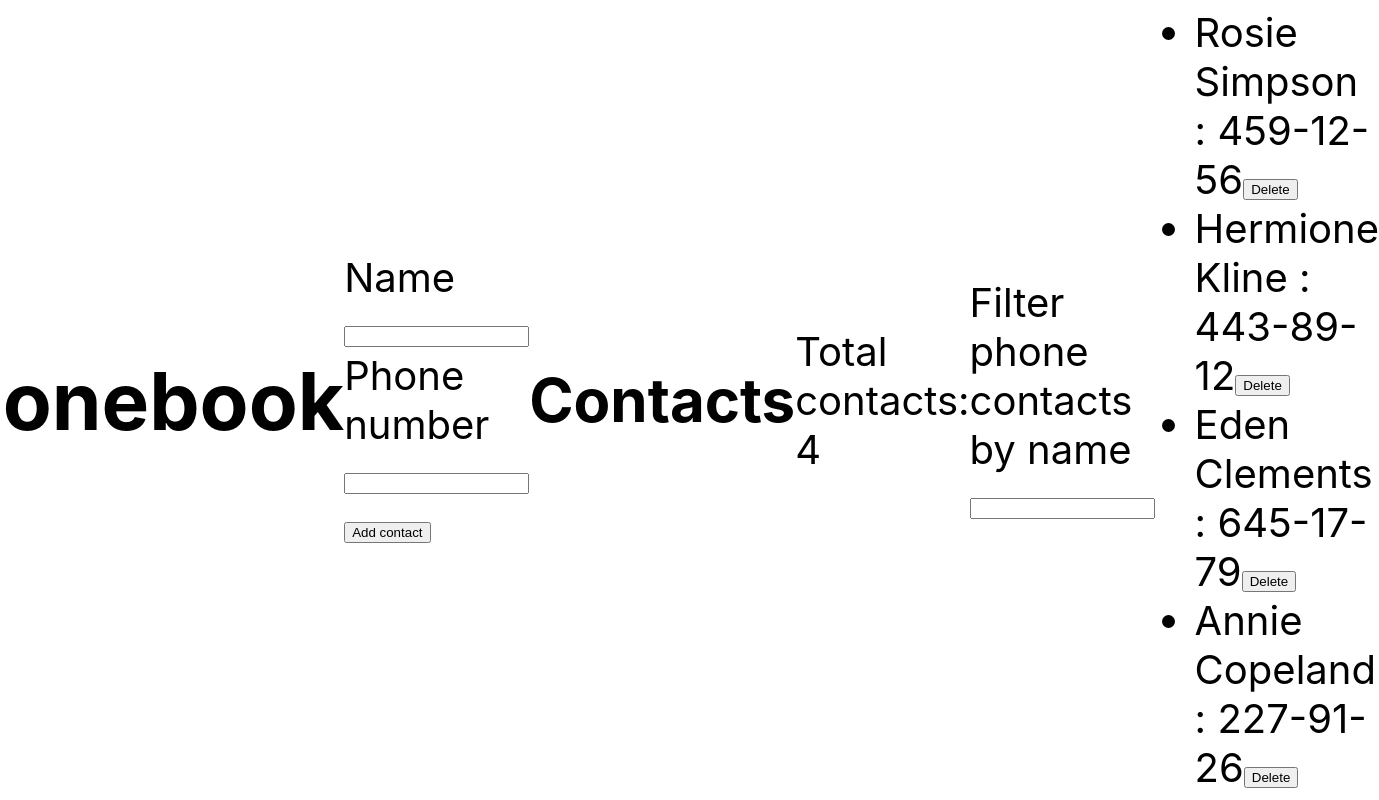
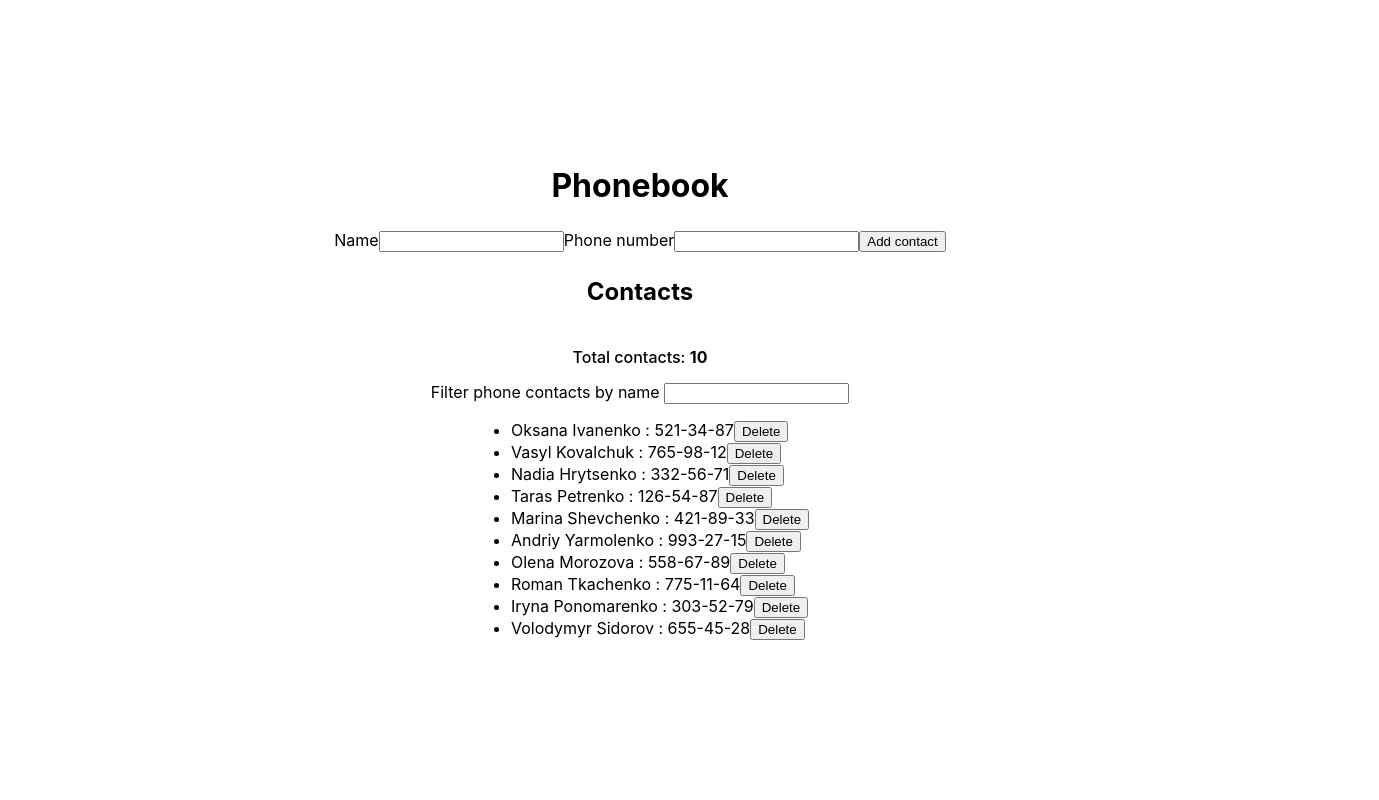
Before and after one commit to Oleksii-Melnyk-1993/goit-react-hw-02-phonebook, a React (Create React App) app: page / in a window 1280 px wide. Shown: the whole page, 1379 px wide, since content can reach past the window. Built offline with nearby package versions, Linux system fonts and the light colour scheme.

Commit message:
adding css

```diff
--- a/src/components/App.jsx
+++ b/src/components/App.jsx
@@ -1,5 +1,6 @@
 import { Component } from 'react';
 import { nanoid } from 'nanoid';
+import css from './App.module.css';
 
 import { ContactForm } from './ContactForm/ContactForm';
 import { ContactList } from './ContactList/ContactList';
@@ -8,10 +9,16 @@ import { Filter } from './Filter/Filter';
 export class App extends Component {
   state = {
     contacts: [
-      { id: 'id-1', name: 'Rosie Simpson', number: '459-12-56' },
-      { id: 'id-2', name: 'Hermione Kline', number: '443-89-12' },
-      { id: 'id-3', name: 'Eden Clements', number: '645-17-79' },
-      { id: 'id-4', name: 'Annie Copeland', number: '227-91-26' },
+      { id: 'id-1', name: 'Oksana Ivanenko', number: '521-34-87' },
+      { id: 'id-2', name: 'Vasyl Kovalchuk', number: '765-98-12' },
+      { id: 'id-3', name: 'Nadia Hrytsenko', number: '332-56-71' },
+      { id: 'id-4', name: 'Taras Petrenko', number: '126-54-87' },
+      { id: 'id-5', name: 'Marina Shevchenko', number: '421-89-33' },
+      { id: 'id-6', name: 'Andriy Yarmolenko', number: '993-27-15' },
+      { id: 'id-7', name: 'Olena Morozova', number: '558-67-89' },
+      { id: 'id-8', name: 'Roman Tkachenko', number: '775-11-64' },
+      { id: 'id-9', name: 'Iryna Ponomarenko', number: '303-52-79' },
+      { id: 'id-10', name: 'Volodymyr Sidorov', number: '655-45-28' },
     ],
     filter: '',
   };
@@ -61,16 +68,18 @@ export class App extends Component {
           height: '100vh',
           display: 'flex',
           justifyContent: 'center',
+          display: 'flex',
+          flexDirection: 'column',
           alignItems: 'center',
-          fontSize: 40,
           color: '#010101',
         }}
       >
-        <h1>Phonebook</h1>
+        <h1 className={css.title}>Phonebook</h1>
         <ContactForm onSubmit={this.formSubmitHandler} />
-        <h2>Contacts</h2>
-        <p>
-          Total contacts: <span>{this.state.contacts.length}</span>
+        <h2 className={css.subtitle}>Contacts</h2>
+        <p className={css.total}>
+          Total contacts:{' '}
+          <span className={css.total_count}>{this.state.contacts.length}</span>
         </p>
         <Filter value={this.state.filter} onChange={this.handleChangeFilter} />
         <ContactList
--- /dev/null
+++ b/src/components/App.module.css
@@ -0,0 +1,16 @@
+.title {
+  margin-bottom: 25px;
+}
+
+.subtitle {
+  margin: 25px 0 25px 0;
+}
+
+.total {
+  margin-bottom: 15px;
+  font-weight: 500;
+}
+
+.total_count {
+  font-weight: 700;
+}
```
